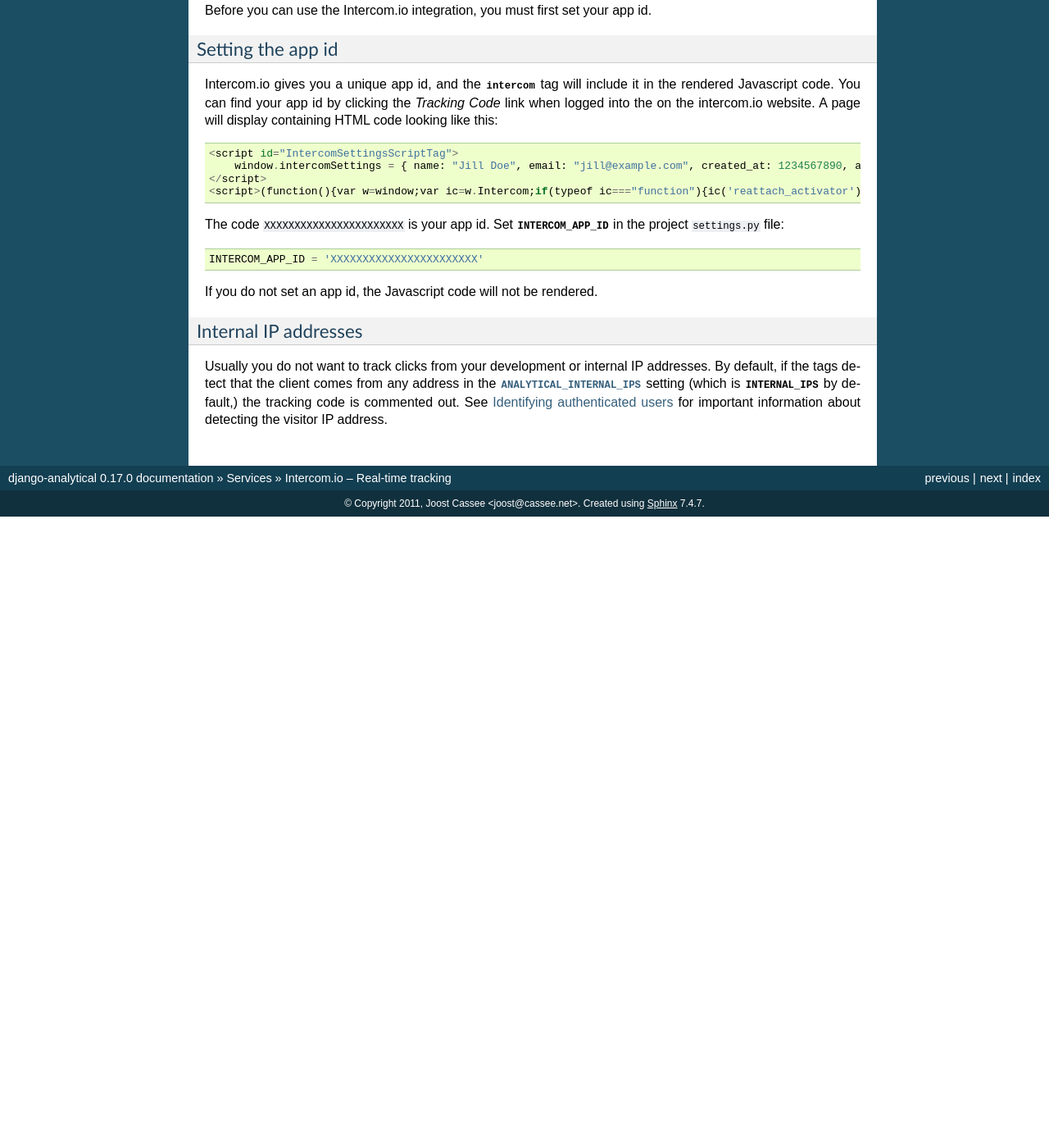
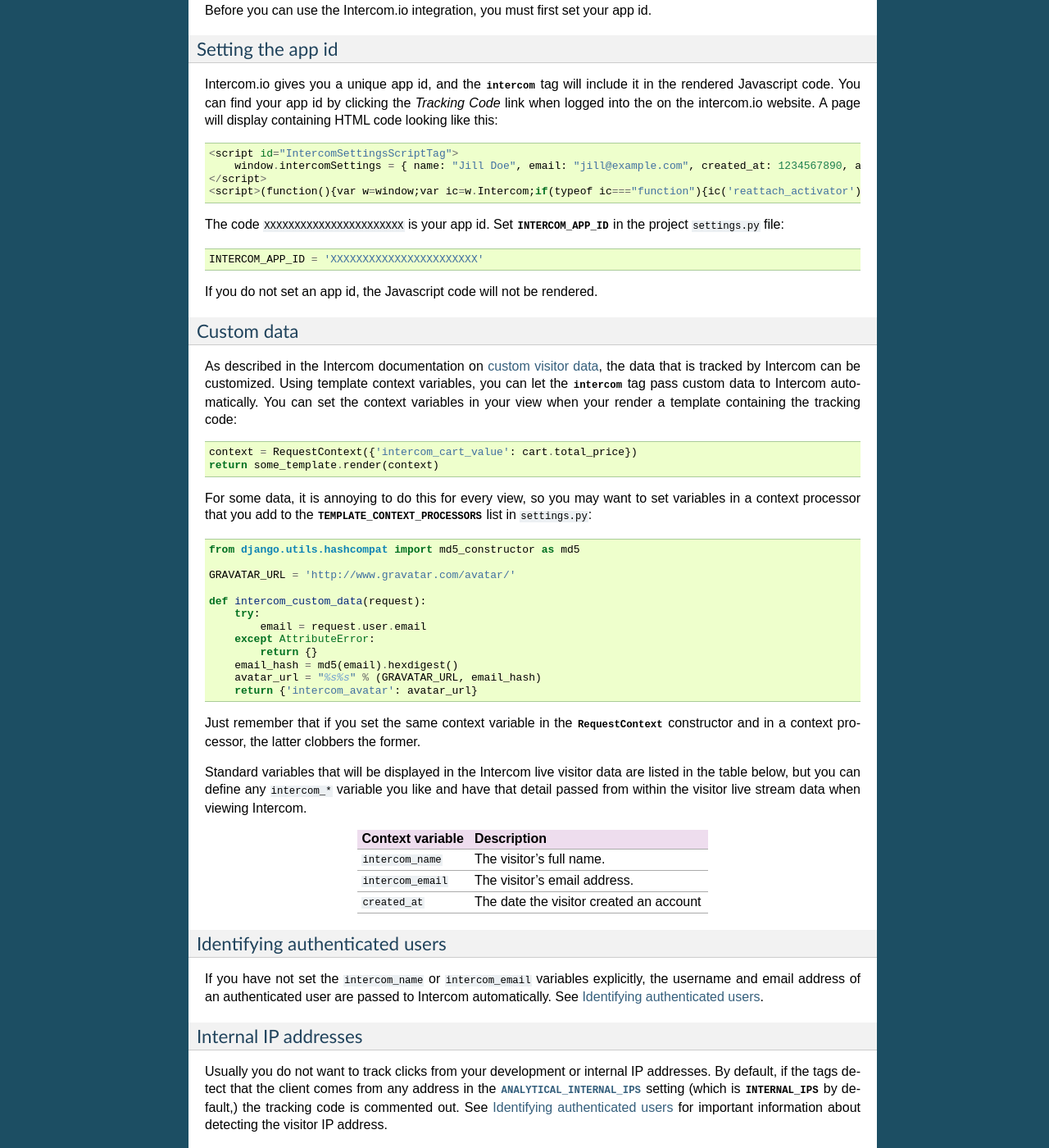
Before and after one commit to jazzband/django-analytical, a Sphinx documentation site: the page built from docs/services/intercom.rst, in a window 1280 px wide and 1400 px high, scrolled down 631 px. Shown: the whole window at 82% size. Built offline with Sphinx 7.4.7, drawn with Linux system fonts in a browser that asks for light colours; before the commit the page ends 1261 px from its top, so only the background shows below that; some of the changed text lies outside the part shown.

Commit message:
Adds support for custom variables, in a similar pattern to woopra's tag.

```diff
--- a/docs/services/intercom.rst
+++ b/docs/services/intercom.rst
@@ -75,6 +75,65 @@
 rendered.
 
 
+Custom data
+-----------
+
+As described in the Intercom documentation on `custom visitor data`_,
+the data that is tracked by Intercom can be customized.  Using template
+context variables, you can let the :ttag:`intercom` tag pass custom data
+to Intercom automatically.  You can set the context variables in your view
+when your render a template containing the tracking code::
+
+    context = RequestContext({'intercom_cart_value': cart.total_price})
+    return some_template.render(context)
+
+For some data, it is annoying to do this for every view, so you may want
+to set variables in a context processor that you add to the
+:data:`TEMPLATE_CONTEXT_PROCESSORS` list in :file:`settings.py`::
+
+    from django.utils.hashcompat import md5_constructor as md5
+
+    GRAVATAR_URL = 'http://www.gravatar.com/avatar/'
+
+    def intercom_custom_data(request):
+        try:
+            email = request.user.email
+        except AttributeError:
+            return {}
+        email_hash = md5(email).hexdigest()
+        avatar_url = "%s%s" % (GRAVATAR_URL, email_hash)
+        return {'intercom_avatar': avatar_url}
+
+Just remember that if you set the same context variable in the
+:class:`~django.template.context.RequestContext` constructor and in a
+context processor, the latter clobbers the former.
+
+Standard variables that will be displayed in the Intercom live visitor
+data are listed in the table below, but you can define any ``intercom_*``
+variable you like and have that detail passed from within the visitor
+live stream data when viewing Intercom.
+
+====================  ===========================================
+Context variable       Description
+====================  ===========================================
+``intercom_name``       The visitor's full name.
+--------------------  -------------------------------------------
+``intercom_email``      The visitor's email address.
+--------------------  -------------------------------------------
+``created_at``          The date the visitor created an account
+====================  ===========================================
+
+
+.. _`custom visitor data`: http://docs.intercom.io/custom-data/adding-custom-data
+
+
+Identifying authenticated users
+-------------------------------
+
+If you have not set the ``intercom_name`` or ``intercom_email`` variables
+explicitly, the username and email address of an authenticated user are
+passed to Intercom automatically.  See :ref:`identifying-visitors`.
+
 .. _intercom-internal-ips:
 
 Internal IP addresses
```
Also changed, not shown: 2 other files.
